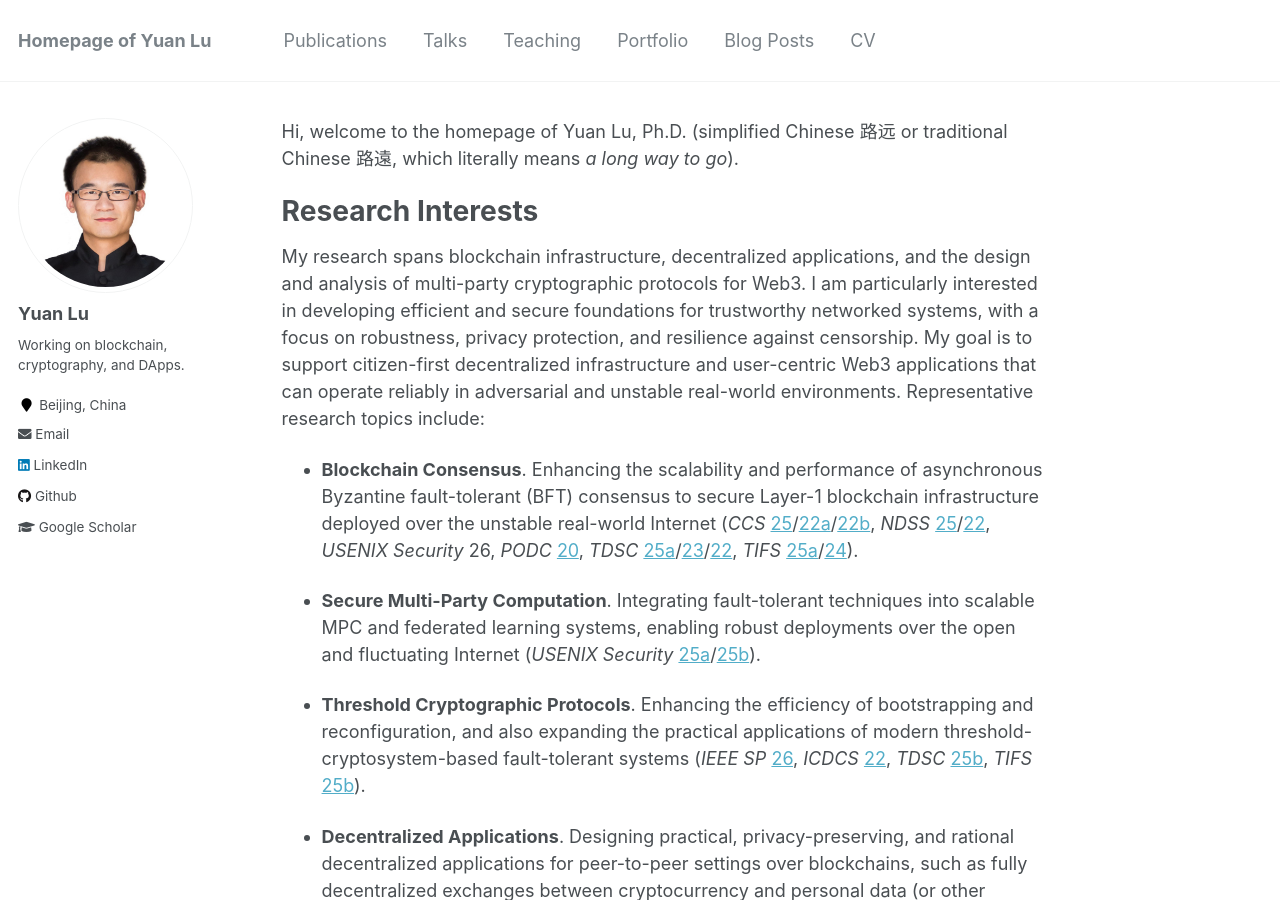
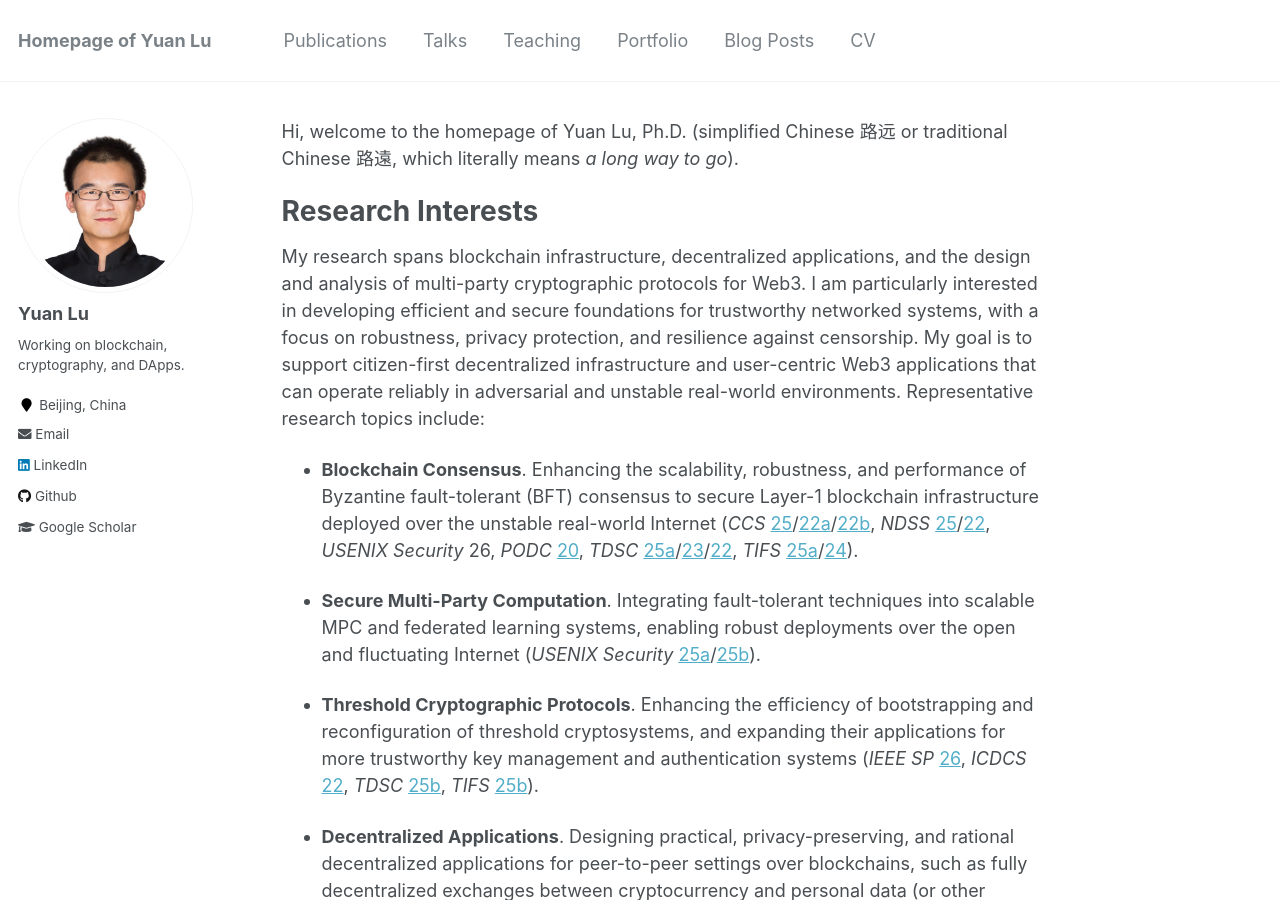
Before and after one commit to yylluu/yylluu.github.io, a Jekyll site: the page built from _pages/about.md, in a window 1280 px wide and 900 px high. Built offline with Jekyll 4.4.1, drawn with Linux system fonts in a browser that asks for light colours.

Commit message:
Update about.md

```diff
--- a/_pages/about.md
+++ b/_pages/about.md
@@ -14,11 +14,11 @@ Research Interests
 
 My research spans blockchain infrastructure, decentralized applications, and the design and analysis of multi-party cryptographic protocols for Web3. I am particularly interested in developing efficient and secure foundations for trustworthy networked systems, with a focus on robustness, privacy protection, and resilience against censorship. My goal is to support citizen-first decentralized infrastructure and user-centric Web3 applications that can operate reliably in adversarial and unstable real-world environments. Representative research topics include:
 
-- **Blockchain Consensus**. Enhancing the scalability and performance of asynchronous Byzantine fault-tolerant (BFT) consensus to secure Layer-1 blockchain infrastructure deployed over the unstable real-world Internet (*CCS* [25](https://dl.acm.org/doi/abs/10.1145/3719027.3765132)/[22a](https://dl.acm.org/doi/abs/10.1145/3548606.3559346)/[22b](https://dl.acm.org/doi/abs/10.1145/3548606.3559379), *NDSS* [25](https://eprint.iacr.org/2024/206)/[22](https://eprint.iacr.org/2022/27), *USENIX Security* 26, *PODC* [20](https://dl.acm.org/doi/abs/10.1145/3382734.3405707), *TDSC* [25a](https://ieeexplore.ieee.org/abstract/document/11002681)/[23](https://ieeexplore.ieee.org/abstract/document/9913698)/[22](https://ieeexplore.ieee.org/abstract/document/9913698), *TIFS* [25a](https://ieeexplore.ieee.org/abstract/document/11014212)/[24](https://ieeexplore.ieee.org/abstract/document/10415090)).
+- **Blockchain Consensus**. Enhancing the scalability, robustness, and performance of Byzantine fault-tolerant (BFT) consensus to secure Layer-1 blockchain infrastructure deployed over the unstable real-world Internet (*CCS* [25](https://dl.acm.org/doi/abs/10.1145/3719027.3765132)/[22a](https://dl.acm.org/doi/abs/10.1145/3548606.3559346)/[22b](https://dl.acm.org/doi/abs/10.1145/3548606.3559379), *NDSS* [25](https://eprint.iacr.org/2024/206)/[22](https://eprint.iacr.org/2022/27), *USENIX Security* 26, *PODC* [20](https://dl.acm.org/doi/abs/10.1145/3382734.3405707), *TDSC* [25a](https://ieeexplore.ieee.org/abstract/document/11002681)/[23](https://ieeexplore.ieee.org/abstract/document/9913698)/[22](https://ieeexplore.ieee.org/abstract/document/9913698), *TIFS* [25a](https://ieeexplore.ieee.org/abstract/document/11014212)/[24](https://ieeexplore.ieee.org/abstract/document/10415090)).
 
 - **Secure Multi-Party Computation**. Integrating fault-tolerant techniques into scalable MPC and federated learning systems, enabling robust deployments over the open and fluctuating Internet (*USENIX Security* [25a](https://www.usenix.org/conference/usenixsecurity25/presentation/su-yuan)/[25b](https://www.usenix.org/conference/usenixsecurity25/presentation/liu-yizhong)).
 
-- **Threshold Cryptographic Protocols**. Enhancing the efficiency of bootstrapping and reconfiguration, and also expanding the practical applications of modern threshold-cryptosystem-based fault-tolerant systems (*IEEE SP* [26](https://eprint.iacr.org/2025/149), *ICDCS* [22](https://ieeexplore.ieee.org/abstract/document/9912190), *TDSC* [25b](https://ieeexplore.ieee.org/abstract/document/10807394), *TIFS* [25b](https://ieeexplore.ieee.org/abstract/document/11153573)).
+- **Threshold Cryptographic Protocols**. Enhancing the efficiency of bootstrapping and reconfiguration of threshold cryptosystems, and expanding their applications for more trustworthy key management and authentication systems (*IEEE SP* [26](https://eprint.iacr.org/2025/149), *ICDCS* [22](https://ieeexplore.ieee.org/abstract/document/9912190), *TDSC* [25b](https://ieeexplore.ieee.org/abstract/document/10807394), *TIFS* [25b](https://ieeexplore.ieee.org/abstract/document/11153573)).
 
 - **Decentralized Applications**. Designing practical, privacy-preserving, and rational decentralized applications for peer-to-peer settings over blockchains, such as fully decentralized exchanges between cryptocurrency and personal data (or other varying computing resources, or fiat money) (*ICDCS* [20](https://ieeexplore.ieee.org/abstract/document/9355719)/[18](https://ieeexplore.ieee.org/abstract/document/8416350), *TPDS* [22](https://ieeexplore.ieee.org/abstract/document/9929262), *ESORICS* [21](https://link.springer.com/chapter/10.1007/978-3-030-88418-5_17)/[20](https://link.springer.com/chapter/10.1007/978-3-030-59013-0_35), *CVC* [25](https://ieeexplore.ieee.org/abstract/document/11068849)—Best Paper Award).
 
```
